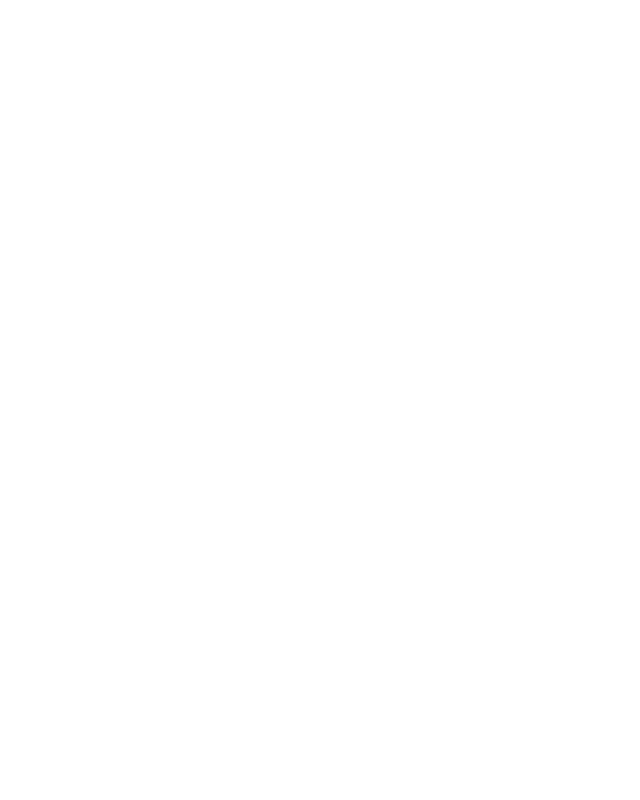
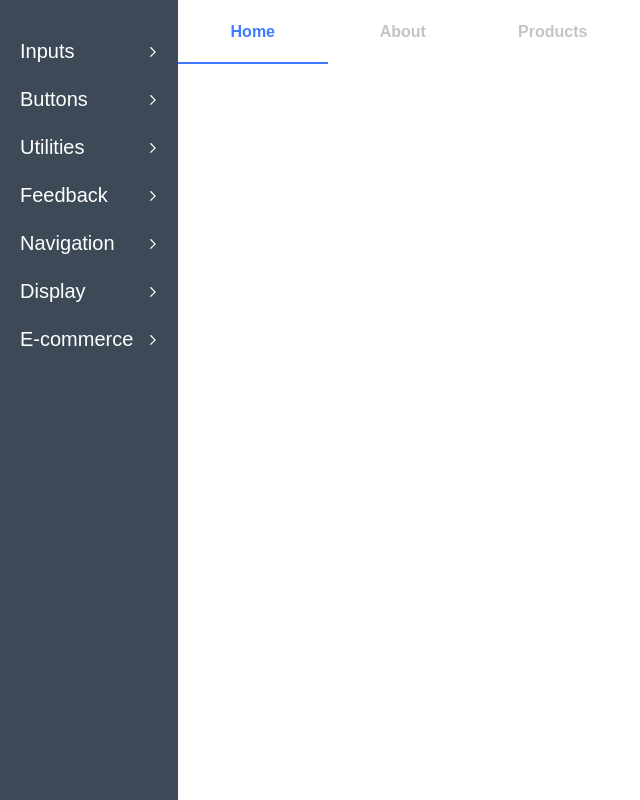
Before and after one commit to TraianC299/my-components-librarary, a React (Create React App) app: page /navigation/top-navigation in a window 1280 px wide. Before the commit this address had no page. Shown: the whole page, without its empty margins (0-640 px from the left). Built offline with nearby package versions, Linux system fonts and the light colour scheme.

Commit message:
added top navigation

```diff
--- a/src/App.js
+++ b/src/App.js
@@ -21,6 +21,8 @@
 import BottomMenu from './Pages/Navigation/BottomMenu.tsx';
 import Loading from './ComponentsLibrary/Utilities/Loading';
 import ContactForm from './ComponentsLibrary/E-commerce/ContactForm';
+import TopNavigation from './ComponentsLibrary/Navigation/TopNavigation';
+import TopNavigationPage from './Pages/Navigation/TopNavigationPage';
 
 
 
@@ -52,6 +54,7 @@
           <Route path="stepper" element={<StepperPage></StepperPage>}></Route>
           <Route path="modal" element={<ModalPage></ModalPage>}></Route>
           <Route path="bottom-menu" element={<BottomMenu></BottomMenu>}></Route>
+          <Route path="top-navigation" element={<TopNavigationPage></TopNavigationPage>}></Route>
         </Route>
         <Route path="display">
           <Route path="image-text" element={<ImageTextPage></ImageTextPage>}></Route>
--- a/src/Components/Main/Menu.js
+++ b/src/Components/Main/Menu.js
@@ -47,7 +47,6 @@
         bottom:10px;
         right: 10px;
     }
-
 `
 
 const CategoryStyle = styled.div`
@@ -153,7 +152,7 @@
                 <ComponentLink to="/navigation/stepper">Stepper</ComponentLink>
                 <ComponentLink to="/navigation/modal">Modal</ComponentLink>
                 <ComponentLink to="/navigation/bottom-menu">Bottom Menu</ComponentLink>
-
+                <ComponentLink to="/navigation/top-navigation">Top Navigation</ComponentLink>
             </CollapsableContainer>
         </Collapse>
         <Category active={openDisplay} onClick={()=>setOpenDisplay(previous=>!previous)}>Display</Category>
--- /dev/null
+++ b/src/ComponentsLibrary/Navigation/TopNavigation.js
@@ -0,0 +1,60 @@
+import React, { useState } from 'react'
+import { Link } from 'react-router-dom'
+import styled from 'styled-components'
+import { device, BLUE, GREY } from '../../Constants'
+
+
+
+const Container = styled.div`
+overflow: scroll;
+transition: cubic-bezier(0.175, 0.885, 0.32, 1.275);
+display: flex;
+grid-template-columns: repeat(auto-fit, 150px);
+grid-template-rows:1fr;
+position: sticky;
+margin-bottom: 10px;
+top:0;
+border-bottom: 2px solid transparent;`
+
+
+const Item = styled(Link)`
+height: 8vh;
+text-decoration: none;
+color: black;
+font-weight: 700;
+width: 150px;
+display: flex;
+align-items: center;
+justify-content: center;
+cursor: pointer;
+
+@media ${device.mobileSmallPortrait}{
+  width: 33vw;
+
+}
+`
+
+const Span  = styled.span`
+transition: 0.3s cubic-bezier(0.175, 0.885, 0.32, 1.275);
+width: 150px;
+height: 2px;
+position: absolute;
+bottom: 0px;
+background: ${BLUE};
+
+
+@media ${device.mobileSmallPortrait}{
+  width: 33vw;
+
+}`
+const TopNavigation = ({nav}) => {
+    const [selected, setSelected] = useState(0)
+  return (
+    <Container>
+        <Span style={{transform: `translateX(${selected*100}%)`}}></Span>
+        {nav&&nav.map((item, index) => <Item to={item.to} style={{color: selected==index?BLUE:GREY}} onClick={()=>setSelected(index)} key={index}>{item.name}</Item>)}
+    </Container>
+  )
+}
+
+export default TopNavigation
--- /dev/null
+++ b/src/Pages/Navigation/TopNavigationPage.js
@@ -0,0 +1,16 @@
+import React from 'react'
+import TopNavigation from '../../ComponentsLibrary/Navigation/TopNavigation'
+
+const TopNavigationPage = () => {
+  return (
+    <div style={{height:"100%", width:"100%"}}>
+        <TopNavigation nav={[
+            {name:"Home", to:""},
+            {name:"About", to:""},
+            {name:"Products", to:""},
+        ]}></TopNavigation>
+    </div>
+  )
+}
+
+export default TopNavigationPage
```
Lines whose indentation alone changed are shown as unchanged.
